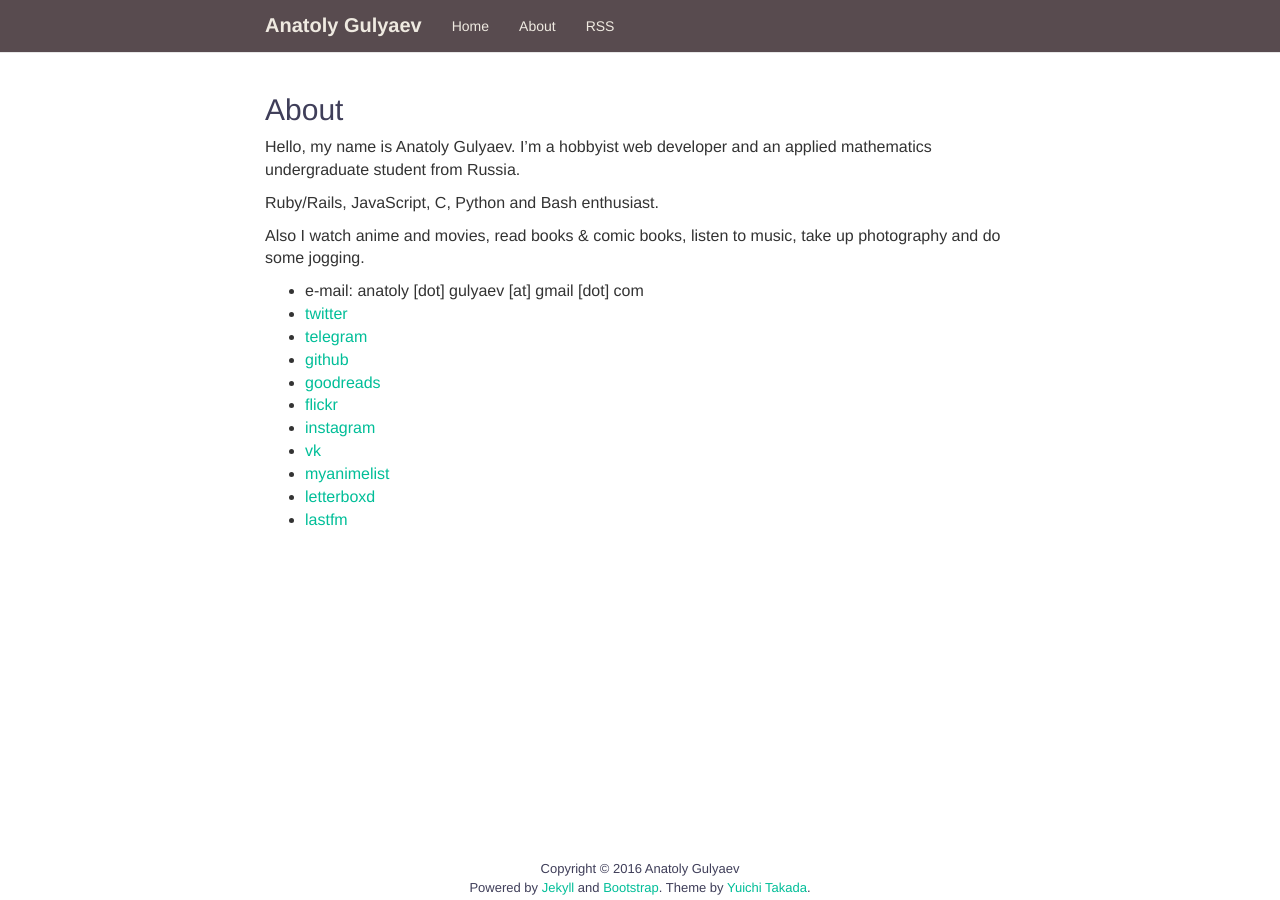
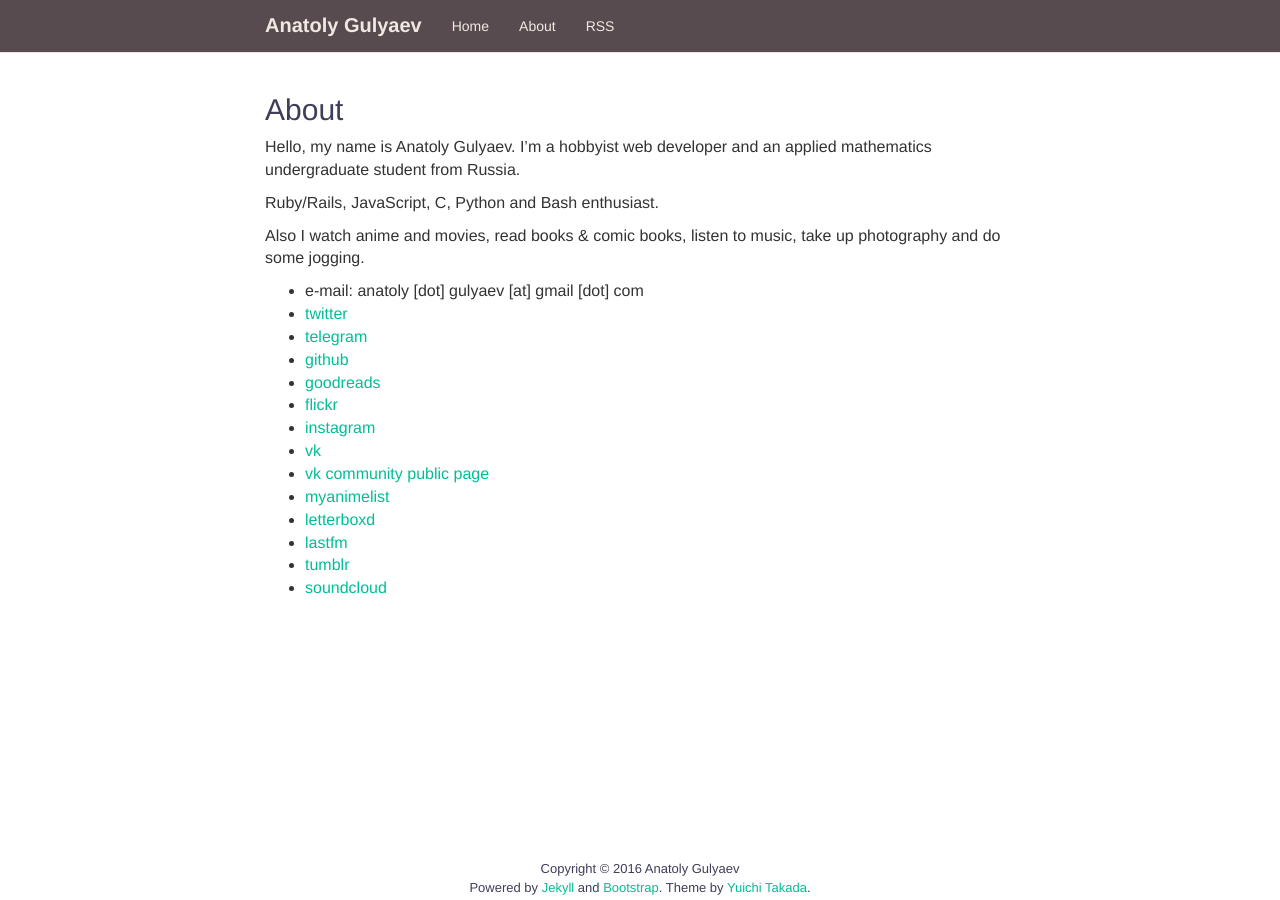
Before and after one commit to kaneru/kaneru.github.io, a Jekyll site: the page built from _pages/about.md, in a window 1280 px wide. Built offline with Jekyll 4.4.1, drawn with Linux system fonts in a browser that asks for light colours; nearby versions of some CDN libraries.

Commit message:
Add more links to the about page

```diff
--- a/_pages/about.md
+++ b/_pages/about.md
@@ -18,6 +18,9 @@ Also I watch anime and movies, read books & comic books, listen to music, take u
 - [flickr](https://www.flickr.com/photos/kaneru)
 - [instagram](https://www.instagram.com/kaneru_)
 - [vk](https://vk.com/kaneru)
+- [vk community public page](https://vk.com/asian_architecture)
 - [myanimelist](http://myanimelist.net/animelist/kaneru_)
 - [letterboxd](http://letterboxd.com/kaneru/)
 - [lastfm](https://www.last.fm/user/kaneru_)
+- [tumblr](https://asjkhdjs.tumblr.com)
+- [soundcloud](https://soundcloud.com/kaneru)
```
